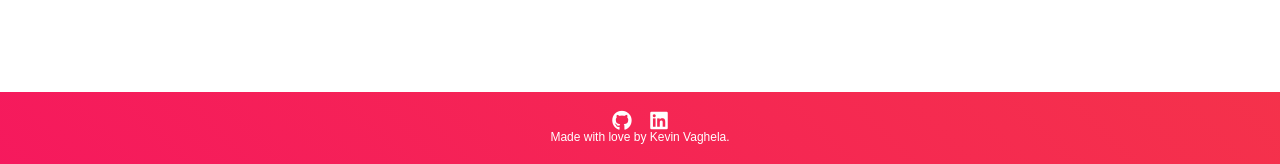
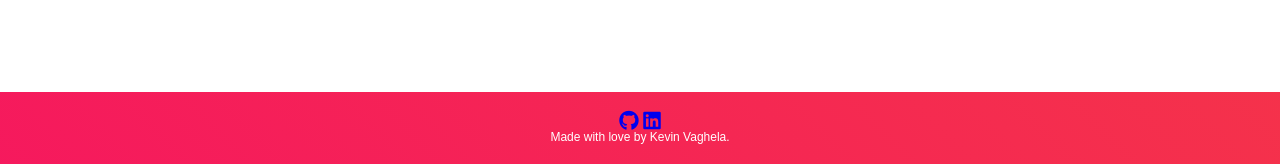
Before and after one commit to kevinvaghela/crop-predictor, a Flask app: page / in a window 1280 px wide. Shown: the part 636-800 px from the top of the page. Run offline with Flask 2, Linux system fonts and the light colour scheme; parts of the project's set-up code (start-up, migrations or seed data) failed here and were passed over; some libraries are stand-ins or nearby versions.

Commit message:
Update styles.css

```diff
--- a/static/styles.css
+++ b/static/styles.css
@@ -88,16 +88,6 @@ body{
     box-shadow: 0 0;
 }
 
-/* Contact */
-.contact-icon{
-	color: #ffffff;
-	padding: 7px;
-}
-
-.contact-icon:hover{
-	color: #8c8c8c;
-}
-
 /* Footer */
 .footer{
 	flex-shrink: 0;
```
